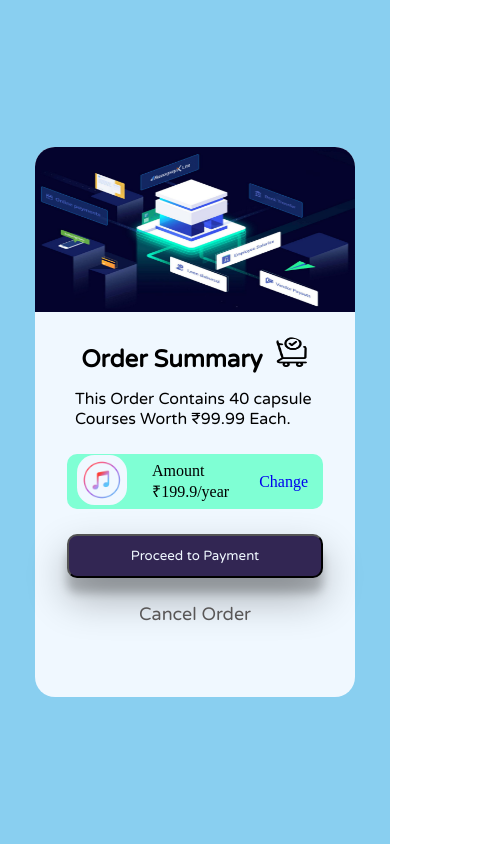
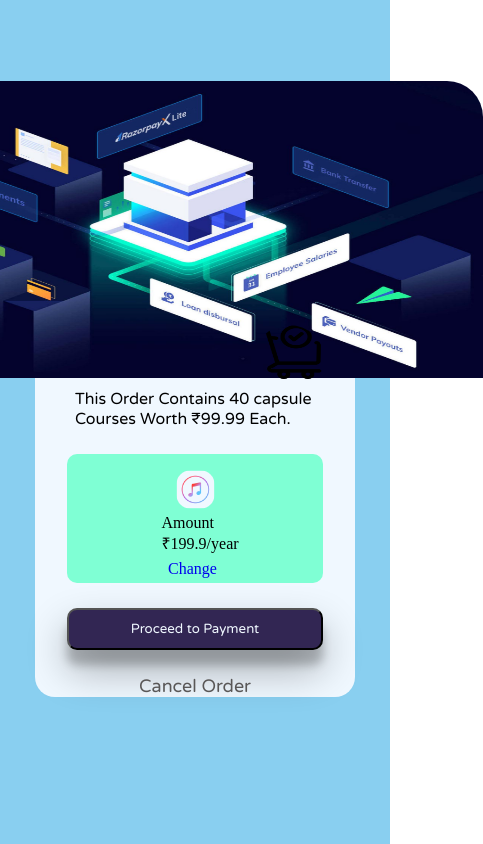
Before and after one commit to faizal2Hzee/Payment-card, a plain HTML site: page index.html in a window 390 px wide. Shown: the whole page, 483 px wide, since content can reach past the window. Drawn offline with Linux system fonts and the light colour scheme; a web font is replaced by a local one.

Commit message:
Update styles.css
I make This Payment Card more responsives.

```diff
--- a/styles.css
+++ b/styles.css
@@ -145,3 +145,42 @@ body::-webkit-scrollbar{
     margin-left: 10px;
 
 }
+@media (max-width:450px){
+    .amountbox{
+        height: 25%;
+
+        display: flex;
+        flex-direction: column;
+    }
+    .leftbox{
+        display: flex;
+        flex-direction: column;
+        margin: 0px;
+        width: 20%;
+        height:30%;
+    }
+    .imgbox{
+        width:fit-content;
+        height:fit-content;
+        display: flex;
+        justify-content: center;
+        align-items:center ;
+        margin-bottom: -15px;
+
+
+        width:70%;
+
+    }
+
+    img{width:fit-content;
+        height:fit-content;
+        scale: 1.8;
+
+
+    }
+    .rightbox {
+        margin-bottom: 5px;
+         margin-left: 10px;
+    }
+
+}
```
